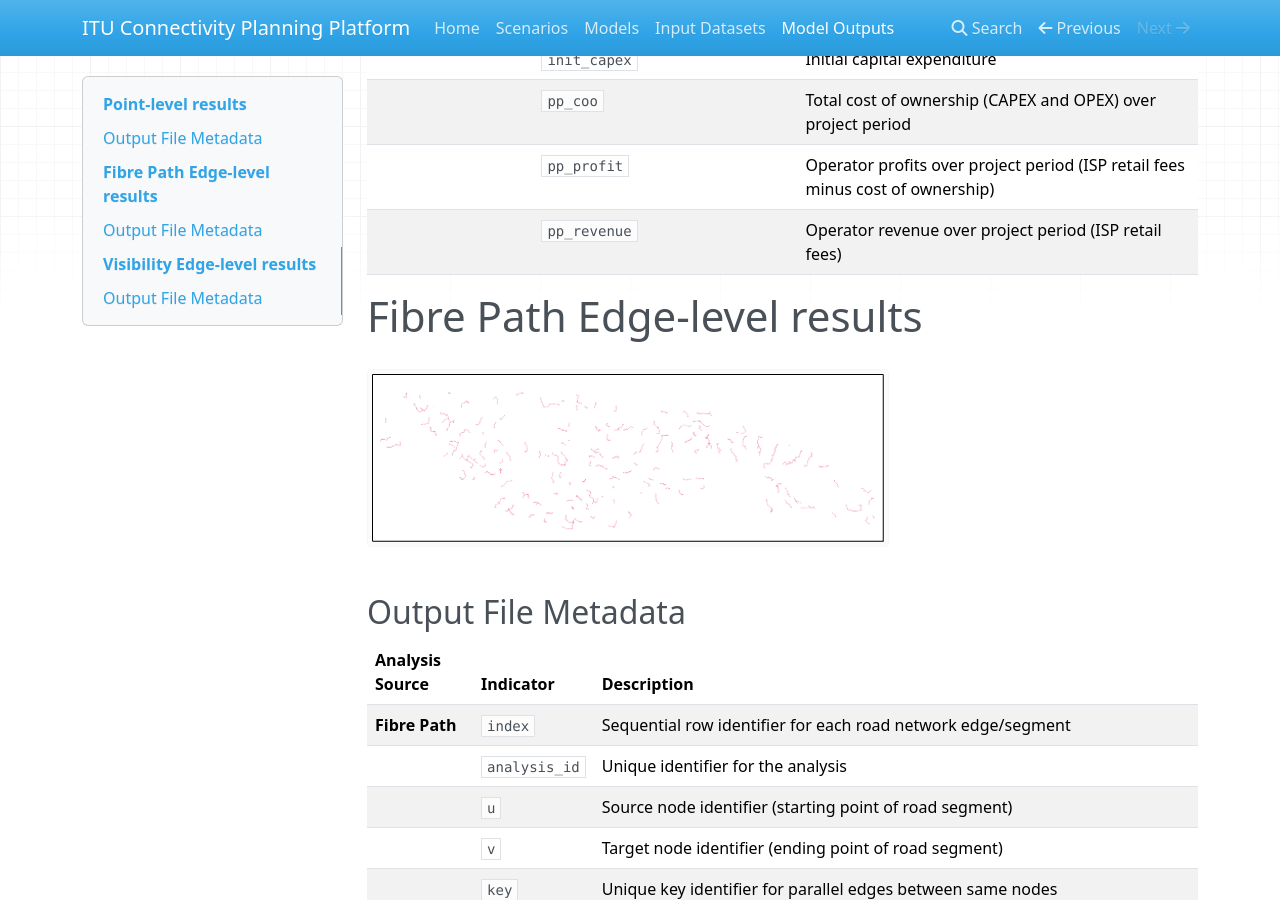
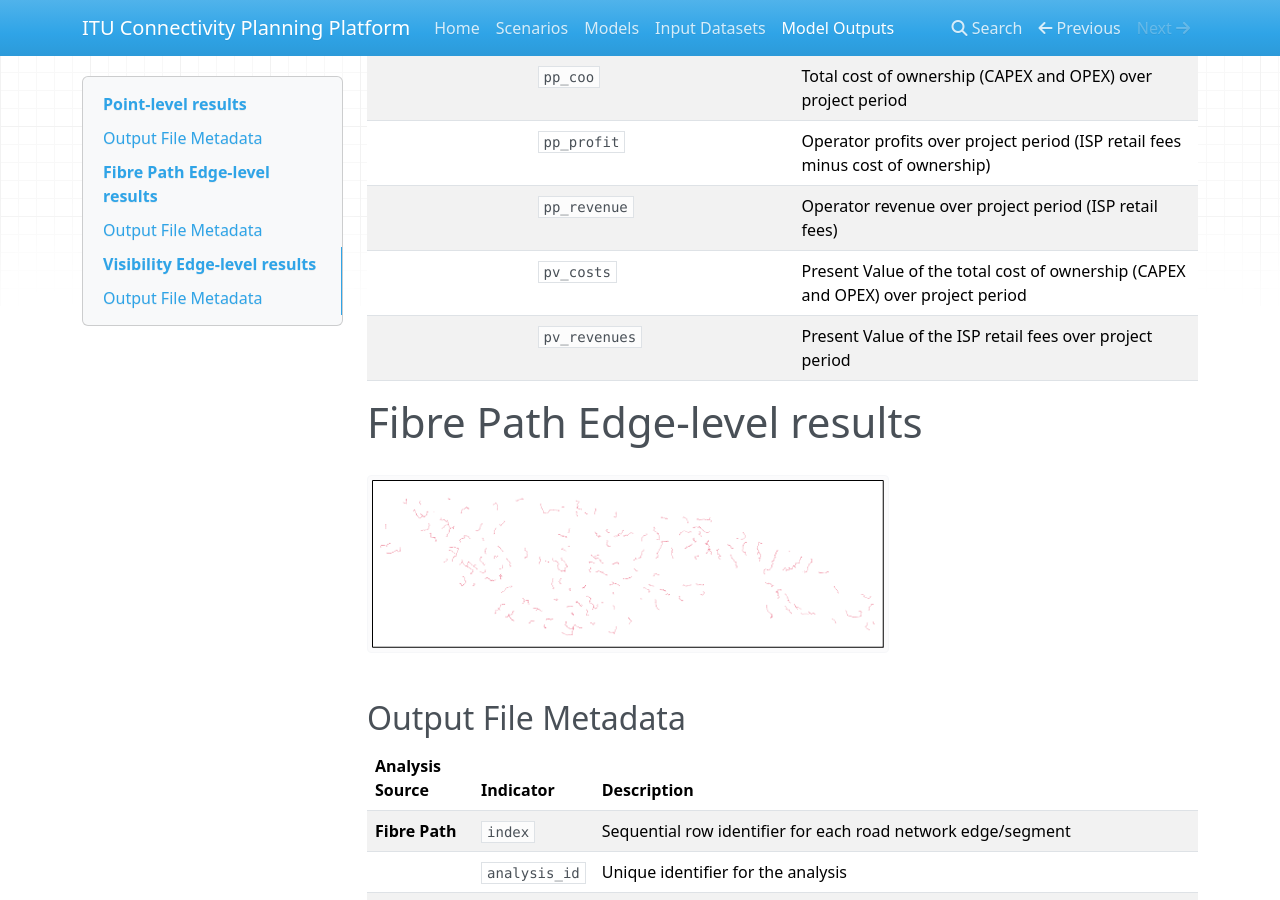
Before and after one commit to FNS-Division/cpp-user-guide, an MkDocs documentation site: the page built from docs/outputs.md, in a window 1280 px wide and 900 px high, scrolled down 3768 px. Built offline with MkDocs 1.6.1, drawn with Linux system fonts in a browser that asks for light colours; nearby versions of some CDN libraries.

Commit message:
Add present value metrics for cost and revenue in outputs documentation

```diff
--- a/docs/outputs.md
+++ b/docs/outputs.md
@@ -75,6 +75,8 @@ n addition to the columns below, any columns present in the original Point of In
 | | `pp_coo` | Total cost of ownership (CAPEX and OPEX) over project period |
 | | `pp_profit` | Operator profits over project period (ISP retail fees minus cost of ownership) |
 | | `pp_revenue` | Operator revenue over project period (ISP retail fees) |
+| | `pv_costs` | Present Value of the total cost of ownership (CAPEX and OPEX) over project period  |
+| | `pv_revenues` | Present Value of the ISP retail fees over project period  |
 
 # Fibre Path Edge-level results
 
```
